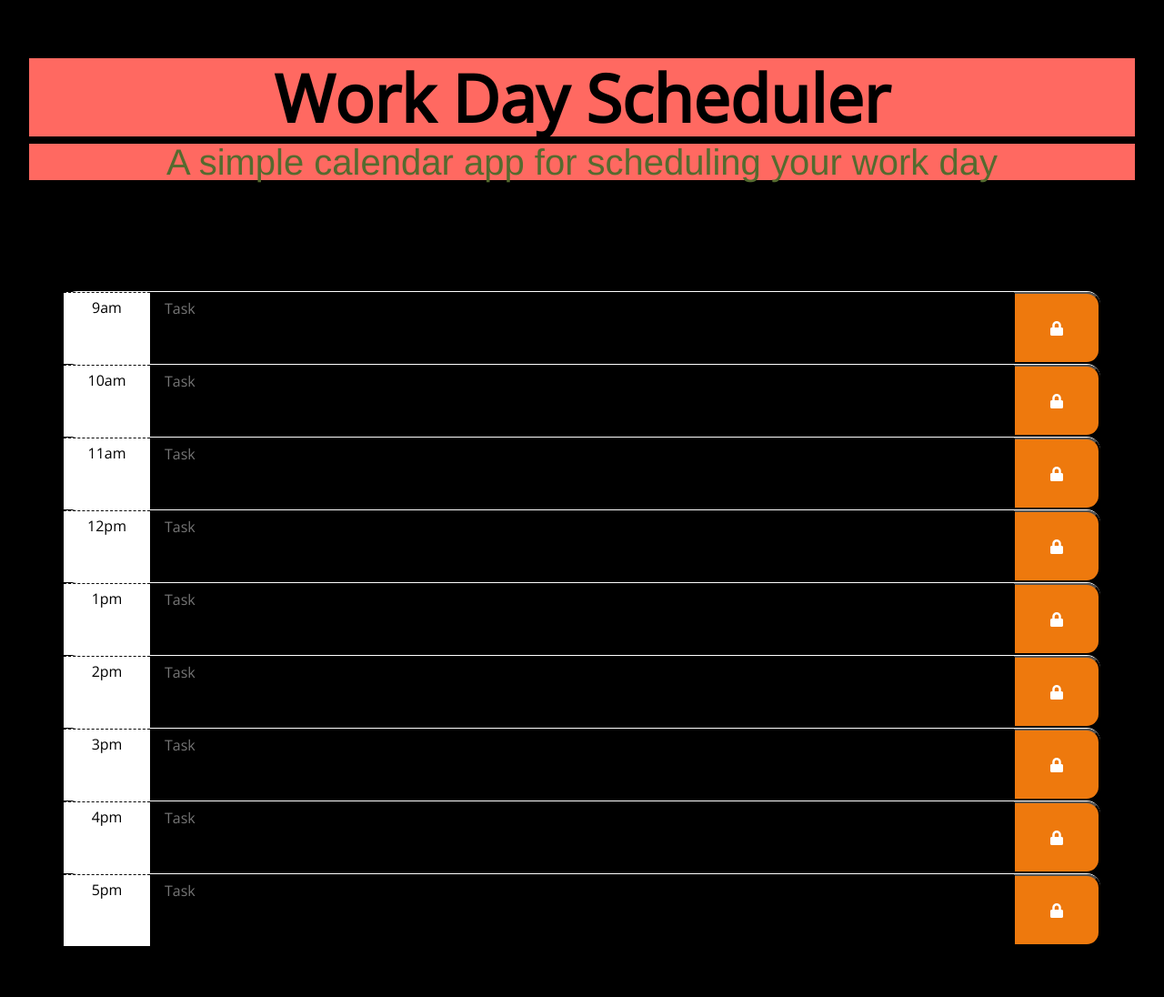
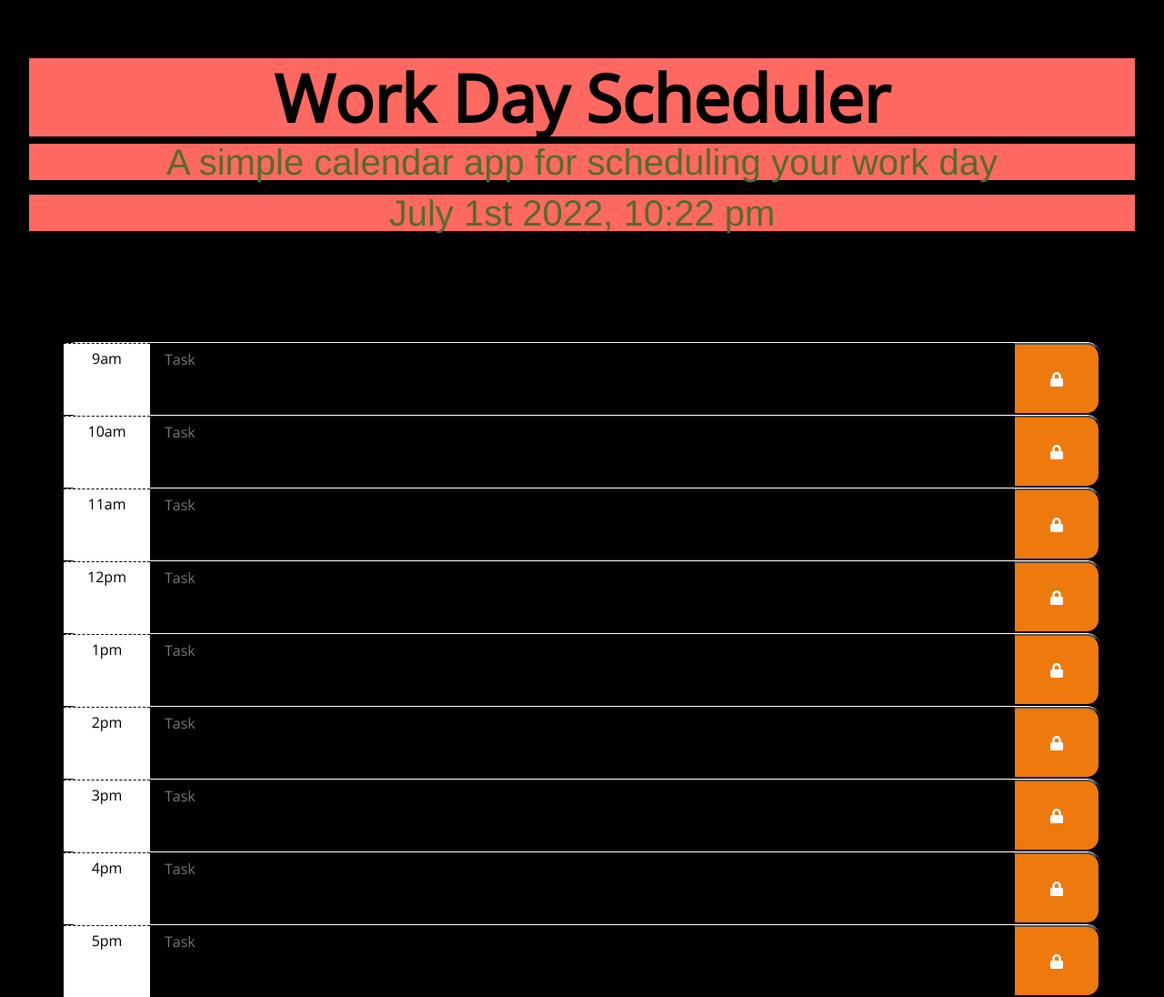
Before and after one commit to DNA601/WorkDay, a plain HTML site: page index.html in a window 1280 px wide. Shown: the whole page at 91% size. Before the commit the page ends 1040 px from the top, so only its background shows below. Drawn offline with nearby package versions, Linux system fonts and the light colour scheme.

Commit message:
header with time added

```diff
--- a/index.html
+++ b/index.html
@@ -78,6 +78,7 @@
 
     <script src="https://cdnjs.cloudflare.com/ajax/libs/jquery/3.2.1/jquery.min.js"></script>
     <script src="https://cdnjs.cloudflare.com/ajax/libs/moment.js/2.24.0/moment.min.js"></script>
+    <script src="script.js"></script>
 </body>
 
 </html>
--- a/script.js
+++ b/script.js
@@ -0,0 +1,5 @@
+var today = moment();
+console.log("today", today);
+
+$("#currentDay").text(today.format('MMMM Do YYYY, h:mm a'));
+//date and time on the header.
```
